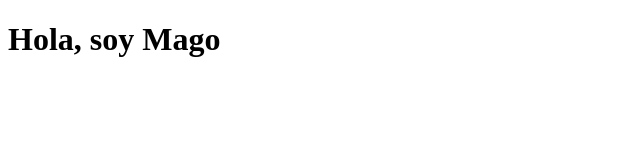
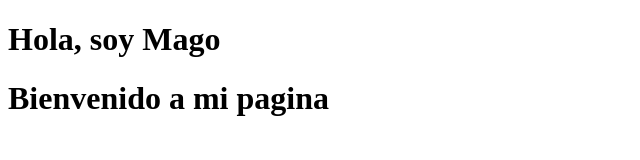
Before and after one commit to mago25/website, a plain HTML site: page index.html in a window 1280 px wide. Shown: the whole page, without its empty margins (0-640 px from the left). Drawn offline with Linux system fonts and the light colour scheme.

Commit message:
1.0.0.0a

```diff
--- a/index.html
+++ b/index.html
@@ -8,5 +8,6 @@
 </head>
 <body>
     <h1>Hola, soy Mago</h1>
+    <h1>Bienvenido a mi pagina</h1>
 </body>
 </html>
```
